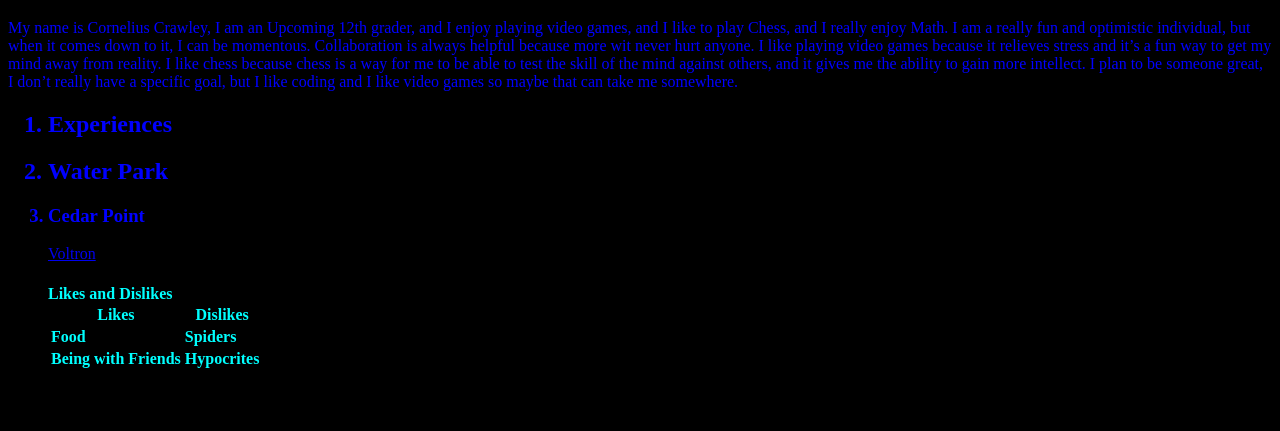
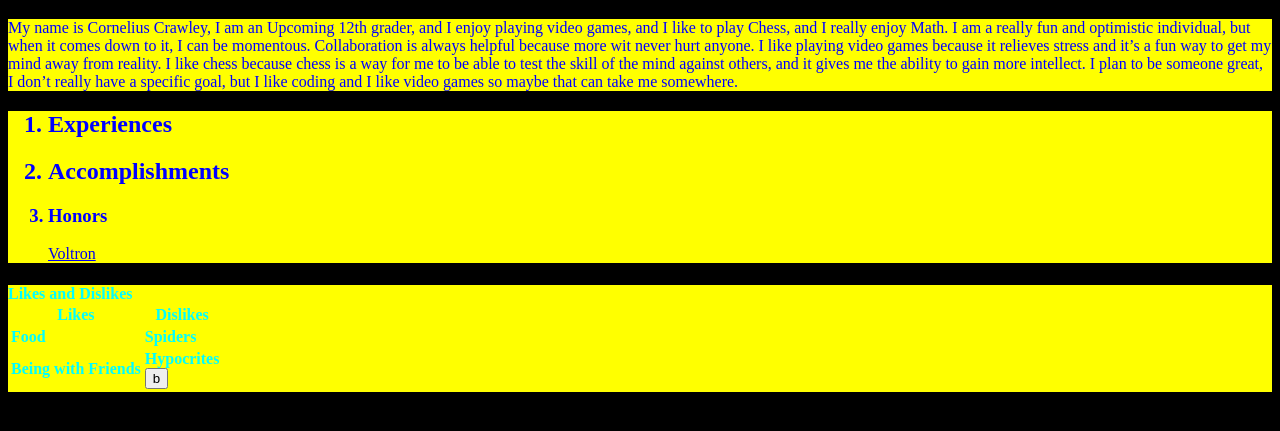
Before and after one commit to AC3Swiper/Portfolio, a plain HTML site: page index.html in a window 1280 px wide. Shown: the part 61-492 px from the top of the page. Drawn offline with Linux system fonts and the light colour scheme.

Commit message:
first commit

```diff
--- a/index.html
+++ b/index.html
@@ -7,17 +7,21 @@
         <h1>
             About Me
         </h1>
+        <div>
  <p>
      My name is Cornelius Crawley, I am an Upcoming 12th grader, and I enjoy playing video games, and I like to play Chess, and I really enjoy Math. I am a really fun and optimistic individual, but when it comes down to it, I can be momentous. Collaboration is always helpful because more wit never hurt anyone. I like playing video games because it relieves stress and it’s a fun way to get my mind away from reality. I like chess because chess is a way for me to be able to test the skill of the mind against others, and it gives me the ability to gain more intellect.
 I plan to be someone great, I don’t really have a specific goal, but I like coding and I like video games so maybe that can take me somewhere.
  </p>
+ </div>
+ <div>
     <ol>
         <h2> <li> Experiences </h2> </li>
-        <h2> <li> Water Park  </h2> </li>
-        <h3> <li> Cedar Point </h3> </li>
+        <h2> <li> Accomplishments  </h2> </li>
+        <h3> <li> Honors </h3> </li>
 
 <a href="para.html"> Voltron </a>
-
+</div>
+<div>
 <h4> Likes and Dislikes
 
 <table>
@@ -32,9 +36,13 @@ I plan to be someone great, I don’t really have a specific goal, but I like co
         </tr>
         <tr>
             <td>Being with Friends
-            <td>  Hypocrites
+            <td> Hypocrites
     </h4>
-    <div>
+    </div>
+<div>
+    <button type="button">b</button>
+</div>
+
 
 
 
@@ -67,7 +75,4 @@ I plan to be someone great, I don’t really have a specific goal, but I like co
 
 
     </body>
-
-
-
 </html>
--- a/style.css
+++ b/style.css
@@ -6,3 +6,4 @@
 }
 body {background-color:black;
 }
+div {background-color:yellow; }
```
